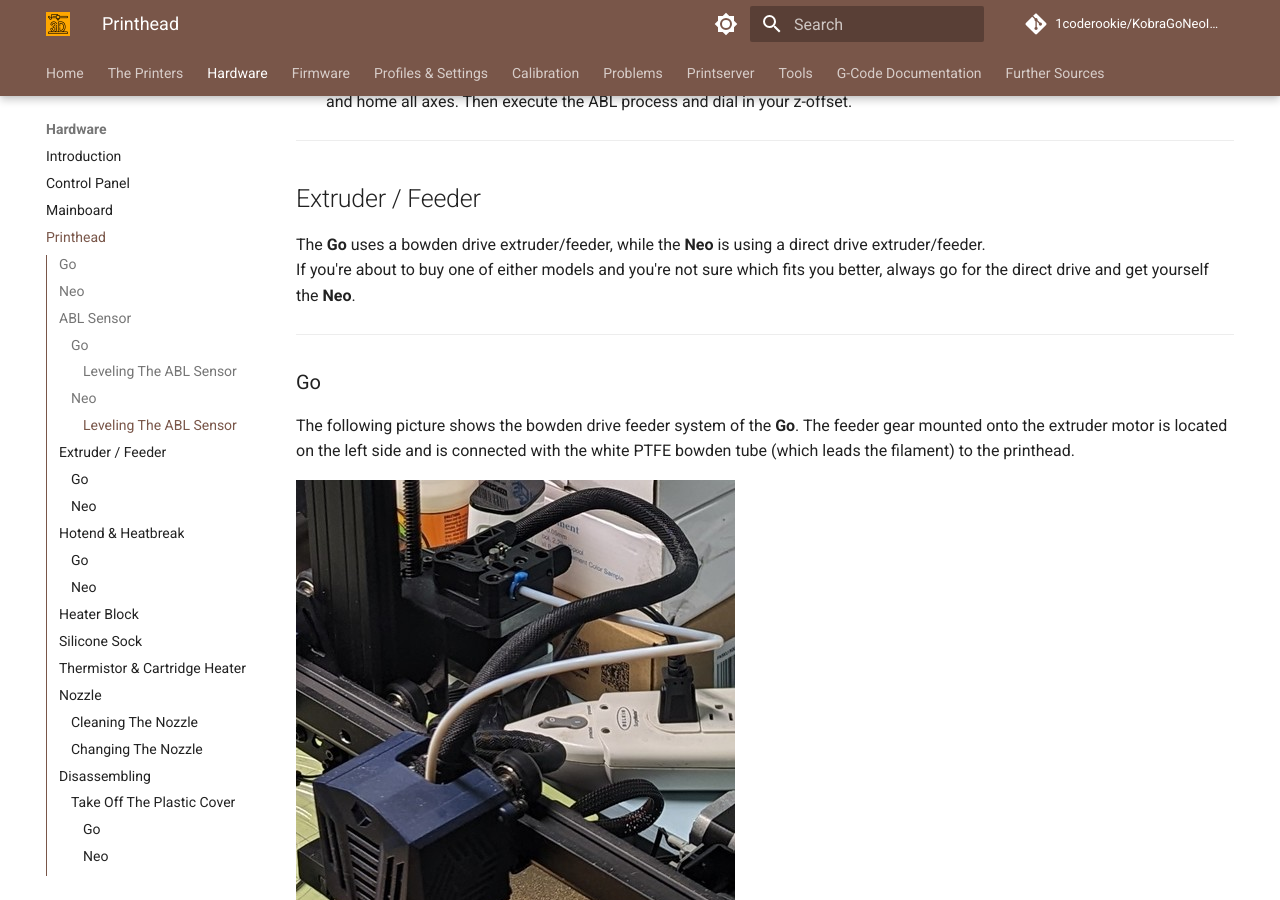
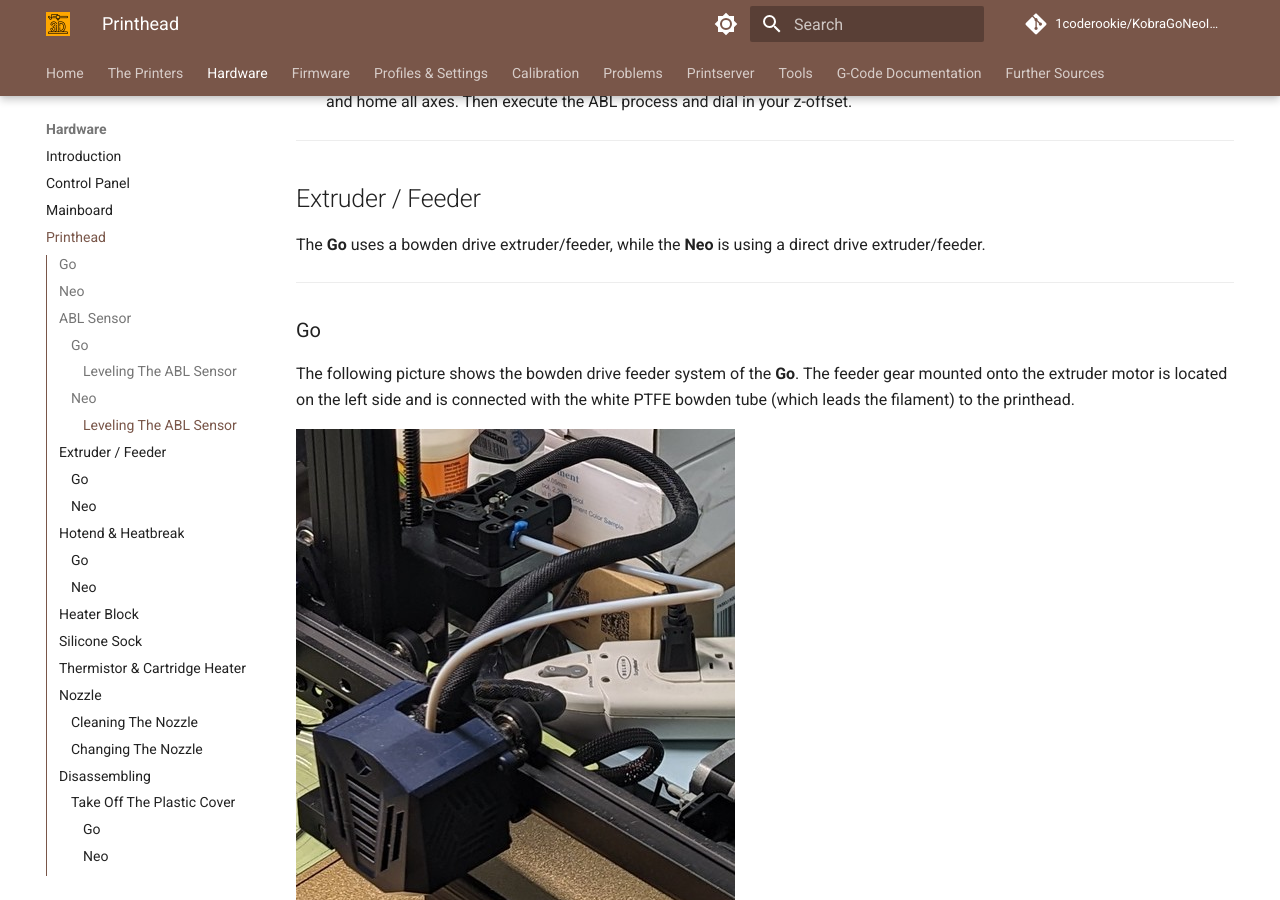
Before and after one commit to 1coderookie/KobraGoNeoInsights, an MkDocs documentation site: the page built from docs/hardware/printhead.md, in a window 1280 px wide and 900 px high, scrolled down 7042 px. Built offline with MkDocs 1.6.1 and Material for MkDocs 9.7.7, drawn with Linux system fonts in a browser that asks for light colours; comment, search, counter and statistics services are not loaded.

Commit message:
Update printhead.md

```diff
--- a/docs/hardware/printhead.md
+++ b/docs/hardware/printhead.md
@@ -116,7 +116,6 @@ Leveling procedure:
 
 ## Extruder / Feeder
 The **Go** uses a bowden drive extruder/feeder, while the **Neo** is using a direct drive extruder/feeder.
-If you're about to buy one of either models and you're not sure which fits you better, always go for the direct drive and get yourself the **Neo**.
 
 ---
 
```
